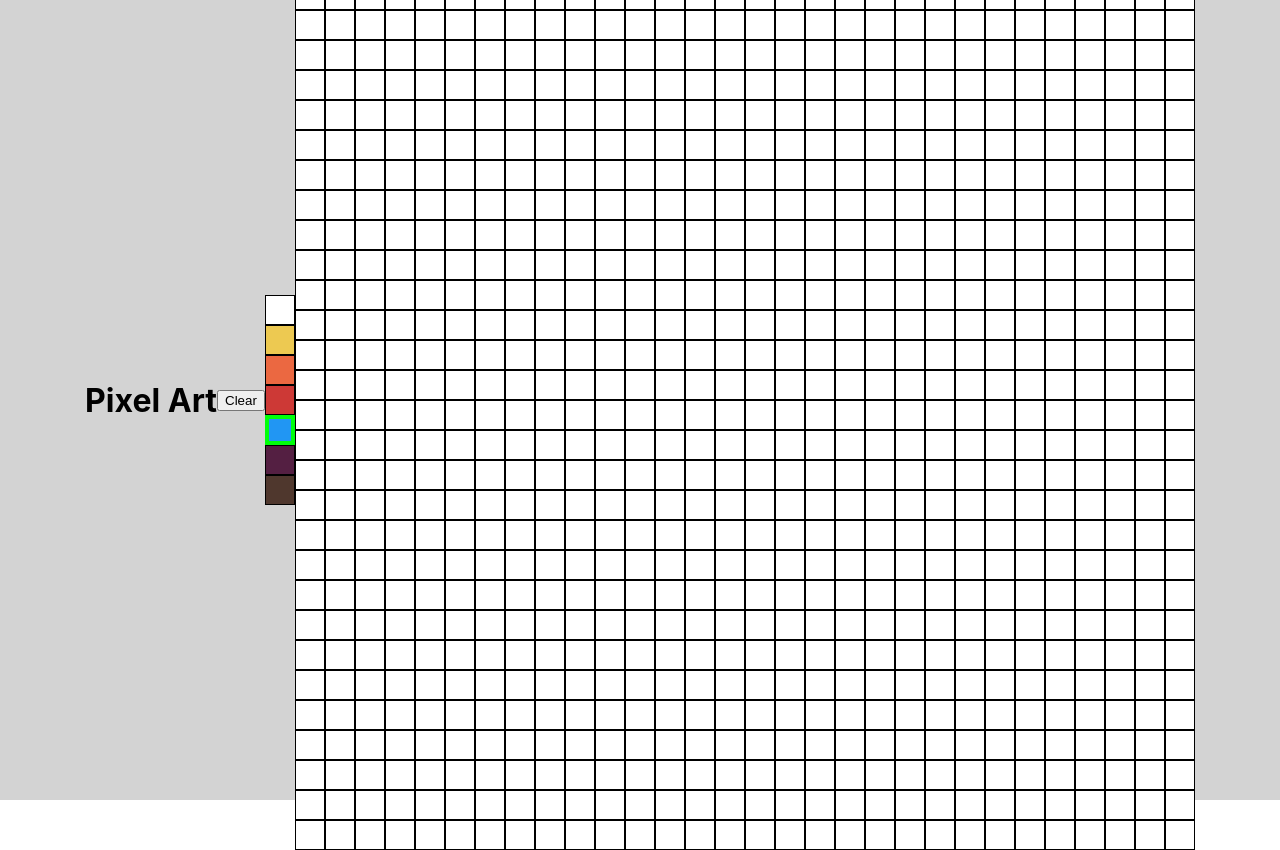
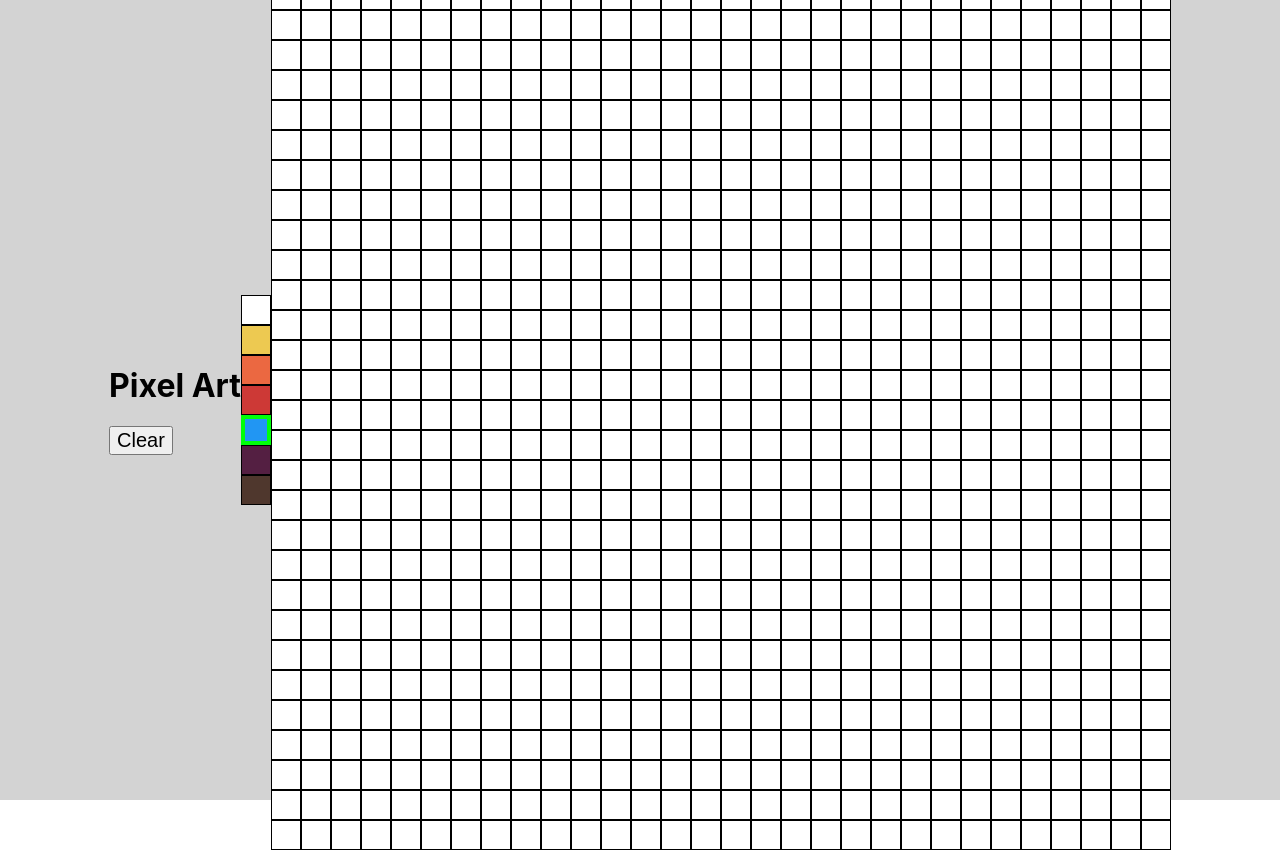
Before and after one commit to jessehall3/test_react_pixelart, a React (Create React App) app: page / in a window 1280 px wide. Built offline with nearby package versions, Linux system fonts and the light colour scheme.

Commit message:
A little styling for the clear button.

```diff
--- a/src/App.css
+++ b/src/App.css
@@ -52,3 +52,7 @@
 .pixel.current-color {
   border: 4px solid #00ff0a;
 }
+
+button{
+  font-size: 20px;
+}
--- a/src/App.js
+++ b/src/App.js
@@ -9,10 +9,12 @@ function App() {
 
   return (
     <div className="App">
-      <h1>Pixel Art</h1>
-      <button onClick={() => setUniformColor(0)}>
-        Clear
-      </button>
+      <div>
+        <h1>Pixel Art</h1>
+        <button onClick={() => setUniformColor(0)}>
+          Clear
+        </button>
+      </div>
       <ColorPicker
         currentColor={color}
         setColor={setColor}
```
